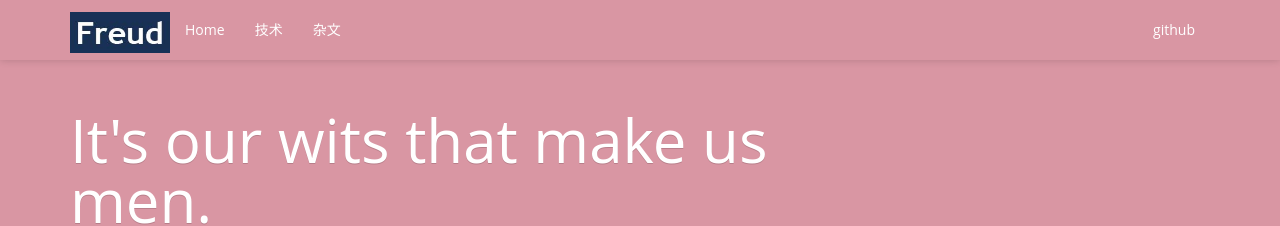
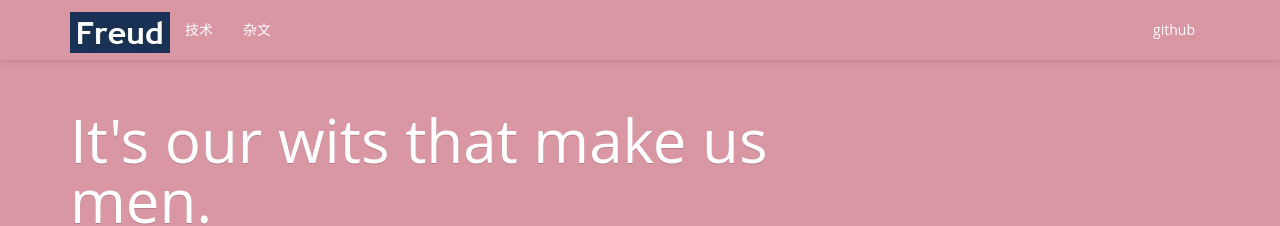
Before and after one commit to HEYAN123/crane, a Jekyll site: the page built from tech/index.html, in a window 1280 px wide. Shown: the top 226 px of the page. Built offline with Jekyll 4.4.1, drawn with Linux system fonts in a browser that asks for light colours; nearby versions of some CDN libraries; comment, search, counter and statistics services are not loaded.

Commit message:
修改导航

```diff
--- a/_includes/footer.html
+++ b/_includes/footer.html
@@ -5,6 +5,7 @@
 	</div>
 </footer>
 
+<!-- TODO 去除库依赖 -->
 <script src="{{ '/styles/js/jquery.min.js' | prepend: site.baseurl }}"></script>
 <script src="{{ '/styles/js/bootstrap.min.js' | prepend: site.baseurl }}"></script>
 <script src="{{ '/styles/js/holder.min.js' | prepend: site.baseurl }}"></script>
--- a/_includes/header.html
+++ b/_includes/header.html
@@ -6,15 +6,12 @@
         <span class="icon-bar"></span>
         <span class="icon-bar"></span>
       </button>
-      <a href="/" class="navbar-brand">
+      <a href="{{ '/' | prepend: site.baseurl }}" class="navbar-brand">
         <img src="{{ '/styles/images/logo.jpg' | prepend: site.baseurl }}">
       </a>
     </div>
     <nav class="collapse navbar-collapse bs-navbar-collapse" role="navigation">
       <ul class="nav navbar-nav">
-        <li>
-          <a href="{{ '/' | prepend: site.baseurl }}">Home</a>
-        </li>
         <li>
           <a href="{{ '/tech/' | prepend: site.baseurl }}">技术</a>
         </li>
--- a/index.html
+++ b/index.html
@@ -1,5 +1,6 @@
 ---
 layout: default
+title: Home
 ---
 
 <!-- 主页 -->
--- a/tech/index.html
+++ b/tech/index.html
@@ -1,6 +1,6 @@
 ---
 layout: default
-title: 分类
+title: Tech
 header: Posts By Tech
 ---
 
```
Also changed, not shown: README.md.
